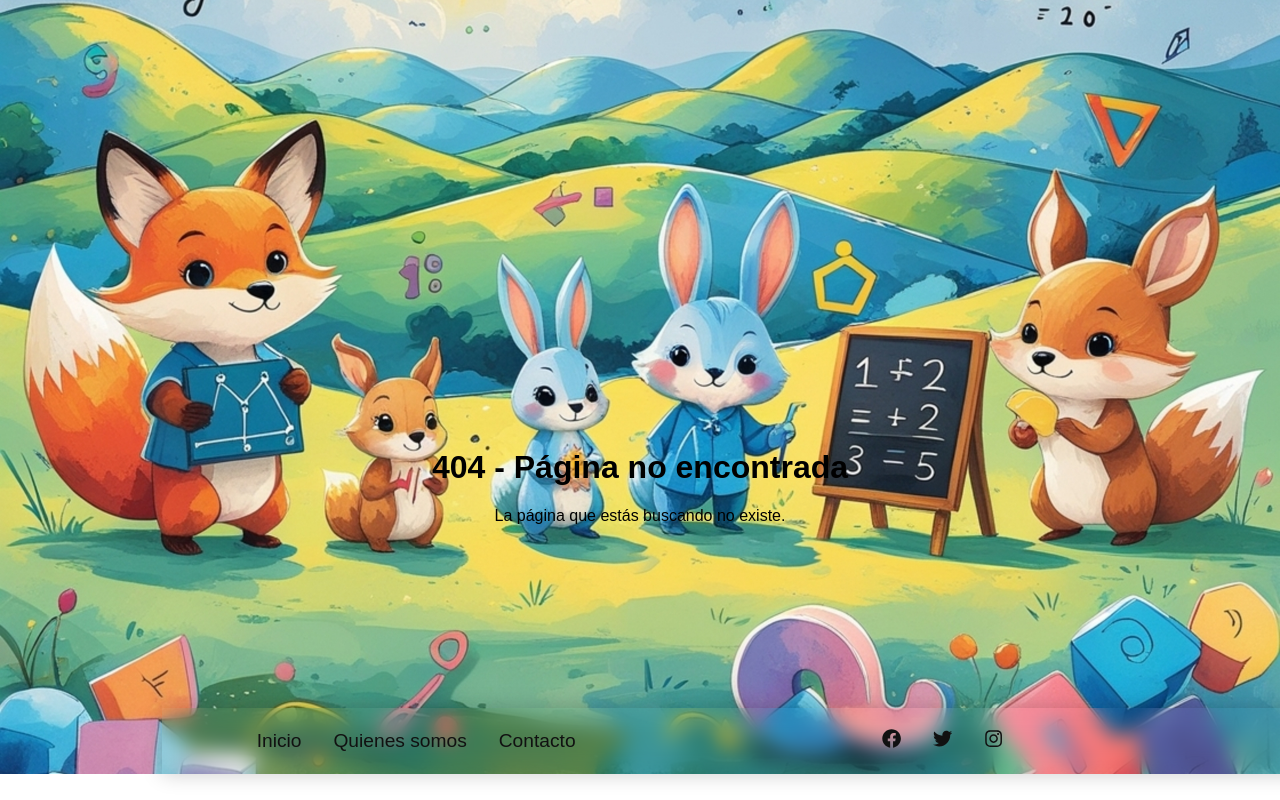
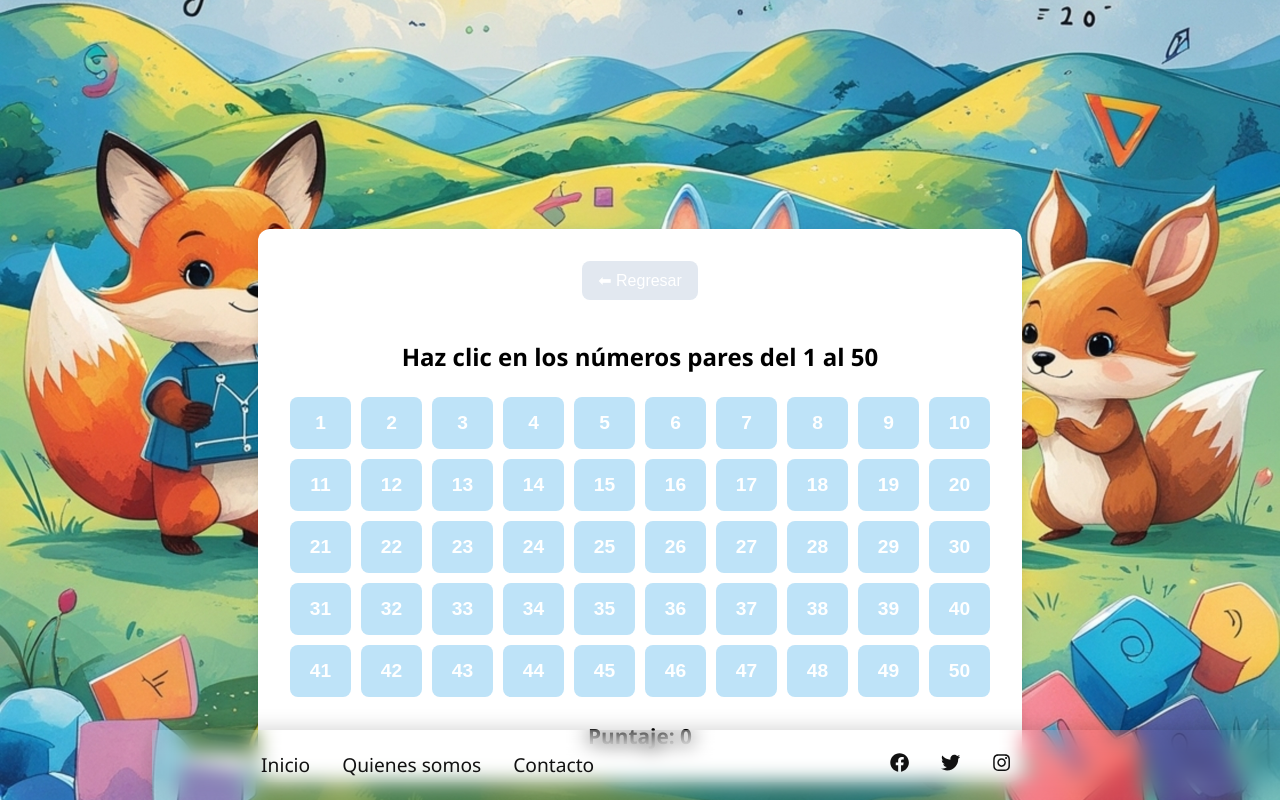
Before and after one commit to gamificacionuniminuto/proyectofinalfronts, a React (Create React App) app: page /juegos in a window 1280 px wide. Before the commit this address had no page. Shown: the part 475-1275 px from the top of the page. Before the commit the page ends 1249 px from the top, so only its background shows below. Built offline with nearby package versions, Linux system fonts and the light colour scheme.

Commit message:
se agrega primer juego

```diff
--- a/src/App.jsx
+++ b/src/App.jsx
@@ -15,6 +15,7 @@ import ProtectedRoute from './componentes/ProtectedRoute.js';
 import Ejercicio1 from './paginas/primero/Ejercicio1.jsx';
 import Clases from './paginas/clases/clases.jsx';  // Corrige el nombre del import para Clases.jsx
 import ProgresoNivel from './componentes/ProgresoNivel.jsx';
+import JuegoNumeros from './paginas/juegos/JuegoNumeros.jsx'
 
 function RutaConProgreso() {
   const location = useLocation();
@@ -54,6 +55,7 @@ function App() {
           <Route path="/Ejercicio1" element={<Ejercicio1 />} />
           <Route path="/clases" element={<Clases />} /> {/* Incluí la ruta para Clases */}
           <Route path="*" element={<NotFound />} />
+          <Route path="/juegos" element={<JuegoNumeros/>} />
         </Routes>
       </div>
 
--- a/src/componentes/Navbar.js
+++ b/src/componentes/Navbar.js
@@ -53,6 +53,13 @@ const Navbar = () => {
         >
         Clases
         </Link>
+        <Link
+        to="/juegos"
+        className={location.pathname === '/juegos' ? 'active' : ''}
+      >
+        juegos
+       </Link>
+
 
     </nav>
   );
--- a/src/paginas/clases/clases.jsx
+++ b/src/paginas/clases/clases.jsx
@@ -1,6 +1,7 @@
 import React from "react";
 import ClasesData from "./clasesData";
 import "./clases.css";
+import { Link } from "react-router-dom";
 
 const Clases = () => {
   const niveles = [...new Set(ClasesData.map((clase) => clase.nivel))];
@@ -22,6 +23,10 @@ const Clases = () => {
                 </div>
                 <h3 className="nombre">{clase.nombre}</h3>
                 <p className="descripcion">{clase.descripcion}</p>
+                <Link to={clase.link} className="prueba">
+                  {/* Aquí puedes poner el texto que quieras que aparezca en el enlace */}
+                  Ver más
+                </Link>
               </div>
             ))}
           </div>
--- a/src/paginas/clases/clasesData.jsx
+++ b/src/paginas/clases/clasesData.jsx
@@ -8,6 +8,7 @@ const ClasesData = [
     icono: "🔢",
     forma: "circulo",
     color: "#264653", // azul oscuro
+    link: "/juegos"
   },
   {
     id: 2,
--- /dev/null
+++ b/src/paginas/juegos/JuegoNumeros.css
@@ -0,0 +1,91 @@
+body {
+  background-color: #f7fafc;
+  font-family: 'Segoe UI', Tahoma, Geneva, Verdana, sans-serif;
+  margin: 0;
+  padding: 0;
+}
+
+.game-container {
+  background-color: #fff;
+  padding: 2rem;
+  border-radius: 12px;
+  box-shadow: 0 4px 12px rgba(0, 0, 0, 0.1);
+  max-width: 700px;
+  width: 90%;
+  text-align: center;
+  margin: 40px auto;
+}
+
+.title {
+  font-size: 1.5rem;
+  font-weight: bold;
+  margin-bottom: 1.5rem;
+}
+
+.grid {
+  display: grid;
+  grid-template-columns: repeat(auto-fill, minmax(60px, 1fr));
+  gap: 10px;
+  margin-top: 20px;
+}
+
+.number-btn {
+  padding: 15px;
+  font-size: 1.2rem;
+  font-weight: bold;
+  border: none;
+  border-radius: 8px;
+  background-color: #bee3f8;
+  cursor: pointer;
+  transition: background-color 0.3s ease;
+}
+
+.number-btn:hover {
+  background-color: #90cdf4;
+}
+
+.correct {
+  background-color: #9ae6b4 !important;
+  cursor: default;
+}
+
+.incorrect {
+  background-color: #feb2b2 !important;
+  cursor: default;
+}
+
+.score {
+  margin-top: 25px;
+  font-size: 1.3rem;
+  font-weight: bold;
+}
+
+.feedback {
+  margin-top: 20px;
+  font-size: 1.2rem;
+  font-weight: bold;
+  color: #2b6cb0;
+  animation: fadeInOut 1.5s ease-in-out;
+}
+
+@keyframes fadeInOut {
+  0% { opacity: 0; transform: scale(0.95); }
+  30% { opacity: 1; transform: scale(1); }
+  70% { opacity: 1; }
+  100% { opacity: 0; transform: scale(0.95); }
+}
+
+.back-button {
+  background-color: #e2e8f0;
+  border: none;
+  padding: 10px 16px;
+  border-radius: 8px;
+  cursor: pointer;
+  font-size: 1rem;
+  margin-bottom: 20px;
+  transition: background-color 0.3s;
+}
+
+.back-button:hover {
+  background-color: #cbd5e0;
+}
--- /dev/null
+++ b/src/paginas/juegos/JuegoNumeros.jsx
@@ -0,0 +1,62 @@
+import { useState } from "react";
+import { numbers } from "./numbersData";
+import "./JuegoNumeros.css";
+
+export default function EvenNumbersGame() {
+  const [selected, setSelected] = useState([]);
+  const [score, setScore] = useState(0);
+  const [feedback, setFeedback] = useState("");
+
+  const handleClick = (num) => {
+    if (selected.includes(num)) return;
+
+    const isEven = num % 2 === 0;
+
+    if (isEven) {
+      setScore(score + 1);
+      setFeedback("¡Correcto!");
+    } else {
+      setScore(score - 1);
+      setFeedback("Ups, intenta de nuevo");
+    }
+
+    setSelected([...selected, num]);
+
+    // Ocultar el mensaje después de 1.5 segundos
+    setTimeout(() => setFeedback(""), 1500);
+  };
+
+  const goBack = () => {
+    window.history.back();
+  };
+
+  return (
+    <div className="game-container">
+      <button className="back-button" onClick={goBack}>⬅ Regresar</button>
+
+      <h2 className="title">Haz clic en los números pares del 1 al 50</h2>
+
+      <div className="grid">
+        {numbers.map((num) => (
+          <button
+            key={num}
+            className={`number-btn ${
+              selected.includes(num)
+                ? num % 2 === 0
+                  ? "correct"
+                  : "incorrect"
+                : ""
+            }`}
+            onClick={() => handleClick(num)}
+          >
+            {num}
+          </button>
+        ))}
+      </div>
+
+      {feedback && <div className="feedback">{feedback}</div>}
+
+      <div className="score">Puntaje: {score}</div>
+    </div>
+  );
+}
--- /dev/null
+++ b/src/paginas/juegos/numbersData.jsx
@@ -0,0 +1 @@
+export const numbers = Array.from({ length: 50 }, (_, i) => i + 1);
--- a/src/paginas/login/LoginRegister.js
+++ b/src/paginas/login/LoginRegister.js
@@ -14,7 +14,7 @@ const LoginRegister = () => {
     emailparent: "",
     password: "",
     passConfirmation: "",
-    studentGrade: ""
+
   });
 
   const [errors, setErrors] = useState({});
@@ -42,7 +42,7 @@ const LoginRegister = () => {
     if (!formData.parent.trim()) newErrors.parent = "Nombre del tutor es requerido";
     if (!formData.name.trim()) newErrors.name = "Nombre del niño es requerido";
     if (!formData.lastName.trim()) newErrors.lastName = "Apellido del niño es requerido";
-    if (!formData.studentGrade) newErrors.studentGrade = "Grado académico es requerido";
+
 
     // Validación de emails
     if (!formData.email.trim()) {
@@ -51,9 +51,9 @@ const LoginRegister = () => {
       newErrors.email = "Email no válido";
     }
 
-    if (formData.email !== formData.confirmEmail) {
-      newErrors.confirmEmail = "Los emails no coinciden";
-    }
+    // if (formData.email !== formData.confirmEmail) {
+    //   newErrors.confirmEmail = "Los emails no coinciden";
+    // }
 
     // Validación de contraseñas
     if (!formData.password) {
@@ -90,7 +90,7 @@ const LoginRegister = () => {
     }
 
     try {
-     await axios.post("http://localhost:3004/api/user", formData, {
+     await axios.post("http://localhost:3001/api/user", formData, {
         headers: {
           "Content-Type": "application/json",
         },
@@ -109,11 +109,11 @@ const LoginRegister = () => {
         name: "",
         lastName: "",
         email: "",
-        confirmEmail: "",
+
         emailparent: "",
         password: "",
         passConfirmation: "",
-        studentGrade: ""
+
       });
 
     } catch (error) {
@@ -177,23 +177,7 @@ const LoginRegister = () => {
             />
             {errors.lastName && <span className="error">{errors.lastName}</span>}
           </div>
-          <div className="form-group">
-            <label>Grado académico*:</label>
-            <select
-              name="studentGrade"
-              value={formData.studentGrade}
-              onChange={handleChange}
-            >
-              <option value="">Seleccione un grado</option>
-              <option value="Transicion">Transicion</option>
-              <option value="1° Primaria">1° Primaria</option>
-              <option value="2° Primaria">2° Primaria</option>
-              <option value="3° Primaria">3° Primaria</option>
-              <option value="4° Primaria">4° Primaria</option>
-              <option value="5° Primaria">5° Primaria</option>
-            </select>
-            {errors.studentGrade && <span className="error">{errors.studentGrade}</span>}
-          </div>
+
         </fieldset>
 
         <fieldset>
@@ -208,16 +192,7 @@ const LoginRegister = () => {
             />
             {errors.email && <span className="error">{errors.email}</span>}
           </div>
-          <div className="form-group">
-            <label>Confirmar Email*:</label>
-            <input
-              type="email"
-              name="confirmEmail"
-              value={formData.confirmEmail}
-              onChange={handleChange}
-            />
-            {errors.confirmEmail && <span className="error">{errors.confirmEmail}</span>}
-          </div>
+
           <div className="form-group">
             <label>Contraseña*:</label>
             <input
```
